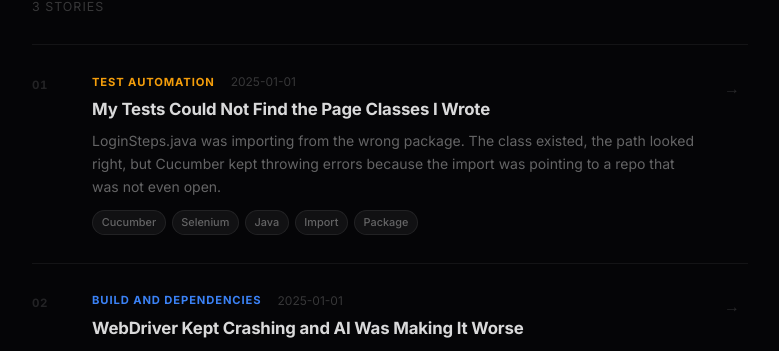
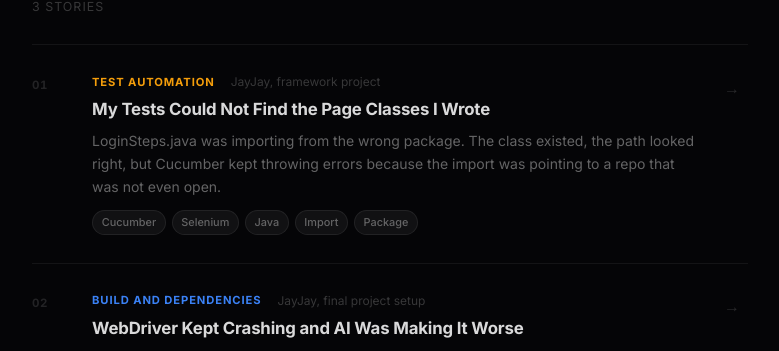
Before and after one commit to bryan-nathan-c/portfolio-project, a React (Vite) app: page /problems in a window 1280 px wide. Shown: the part 546-897 px from the top of the page, without its empty margins (250-1029 px from the left). Built offline with nearby package versions, Linux system fonts and the light colour scheme.

Commit message:
replace dates with context labels

```diff
--- a/src/data/problems.ts
+++ b/src/data/problems.ts
@@ -3,7 +3,7 @@ export interface Problem {
   title: string
   summary: string
   category: string
-  date: string
+  context: string
   tags: string[]
   problem: string
   investigation: string
@@ -18,7 +18,7 @@ export const problems: Problem[] = [
     summary:
       'LoginSteps.java was importing from the wrong package. The class existed, the path looked right, but Cucumber kept throwing errors because the import was pointing to a repo that was not even open.',
     category: 'Test Automation',
-    date: '2025-01-01',
+    context: 'JayJay, framework project',
     tags: ['Cucumber', 'Selenium', 'Java', 'Import', 'Package'],
     problem:
       'I was building my first automation framework for a QA course called JayJay. I had written all the page classes and step definitions, and everything looked connected. But when I ran the tests, Java kept saying it could not find LoginPage. The file was right there. I could see it. I had no idea why it was not being found.',
@@ -35,7 +35,7 @@ export const problems: Problem[] = [
     summary:
       'My automation kept failing at browser startup with cryptic errors. AI told me to downgrade WebDriverManager. That made it worse. The real fix was in the version numbers the whole time.',
     category: 'Build and Dependencies',
-    date: '2025-01-01',
+    context: 'JayJay, final project setup',
     tags: ['Gradle', 'WebDriverManager', 'Selenium', 'Dependencies', 'Java'],
     problem:
       'After setting up my second project, the tests would start running and then immediately crash when trying to launch Chrome. The error was something like "SessionNotCreatedException" or a driver mismatch. The code was the same structure as my previous project so I knew it was not a logic problem. Something underneath was broken.',
@@ -52,7 +52,7 @@ export const problems: Problem[] = [
     summary:
       'My final project at JayJay took weeks longer than it should have. I was stressed, stuck, and spiraling. What got me through was not a breakthrough moment, it was just deciding to stop panicking and start moving.',
     category: 'Mindset',
-    date: '2025-01-01',
+    context: 'JayJay, final project',
     tags: ['JayJay', 'Final Project', 'Growth', 'Consistency', 'Problem Solving'],
     problem:
       'My final project at JayJay was supposed to wrap up everything I had learned about QA automation. Instead it became the hardest thing I had done. I kept running into errors I could not explain, and the more I failed the more I panicked. I was spending more time imagining all the ways it could go wrong than actually fixing anything.',
--- a/src/pages/ProblemDetail.tsx
+++ b/src/pages/ProblemDetail.tsx
@@ -40,7 +40,7 @@ export default function ProblemDetail() {
       <div className="detail-hero" style={{ '--accent': color } as React.CSSProperties}>
         <div className="detail-hero-glow" style={{ background: `radial-gradient(ellipse at top, ${color}22 0%, transparent 65%)` }} />
         <div className="detail-hero-content">
-          <span className="detail-category" style={{ color }}>{problem.category}</span>
+          <span className="detail-category" style={{ color }}>{problem.category} / {problem.context}</span>
           <h1 className="detail-title">{problem.title}</h1>
           <p className="detail-summary">{problem.summary}</p>
           <div className="detail-tags">
--- a/src/pages/Problems.tsx
+++ b/src/pages/Problems.tsx
@@ -78,7 +78,7 @@ export default function Problems() {
                     >
                       {p.category}
                     </span>
-                    <span className="problem-row-date">{p.date}</span>
+                    <span className="problem-row-date">{p.context}</span>
                   </div>
                   <h2 className="problem-row-title">{p.title}</h2>
                   <p className="problem-row-summary">{p.summary}</p>
```
